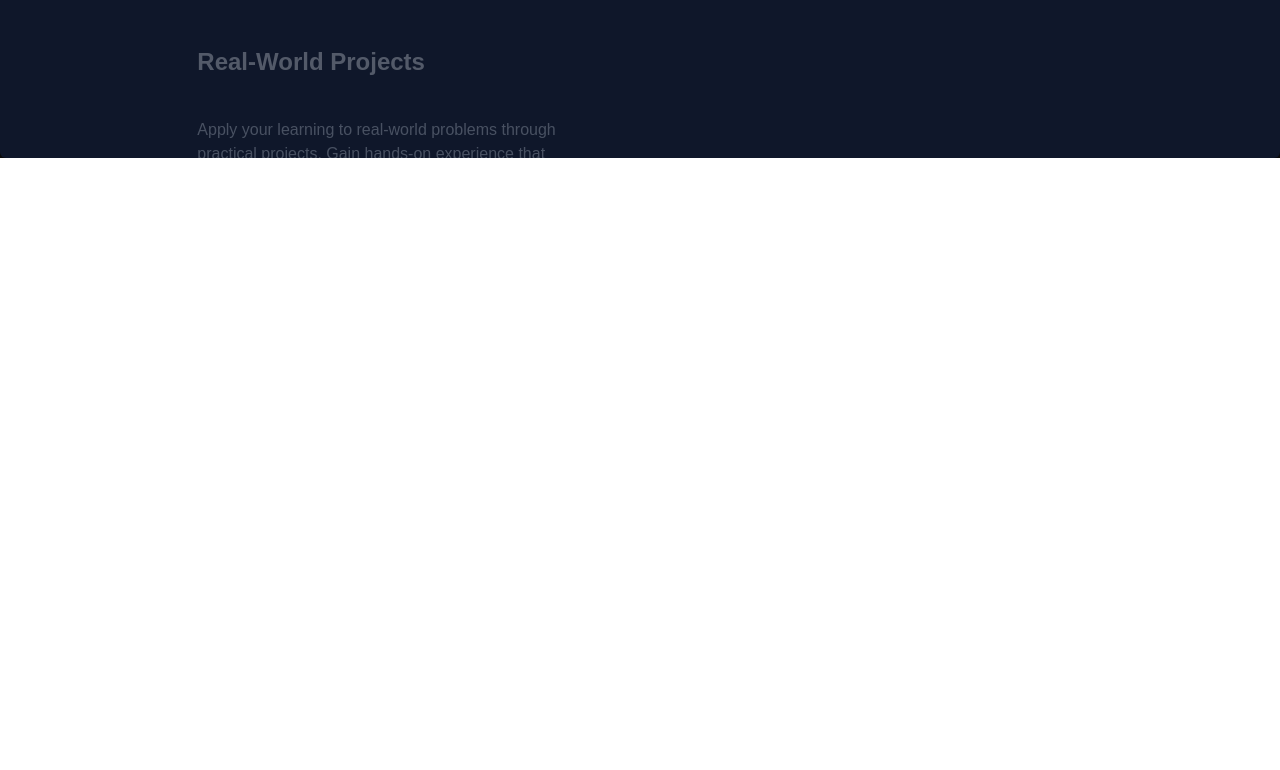
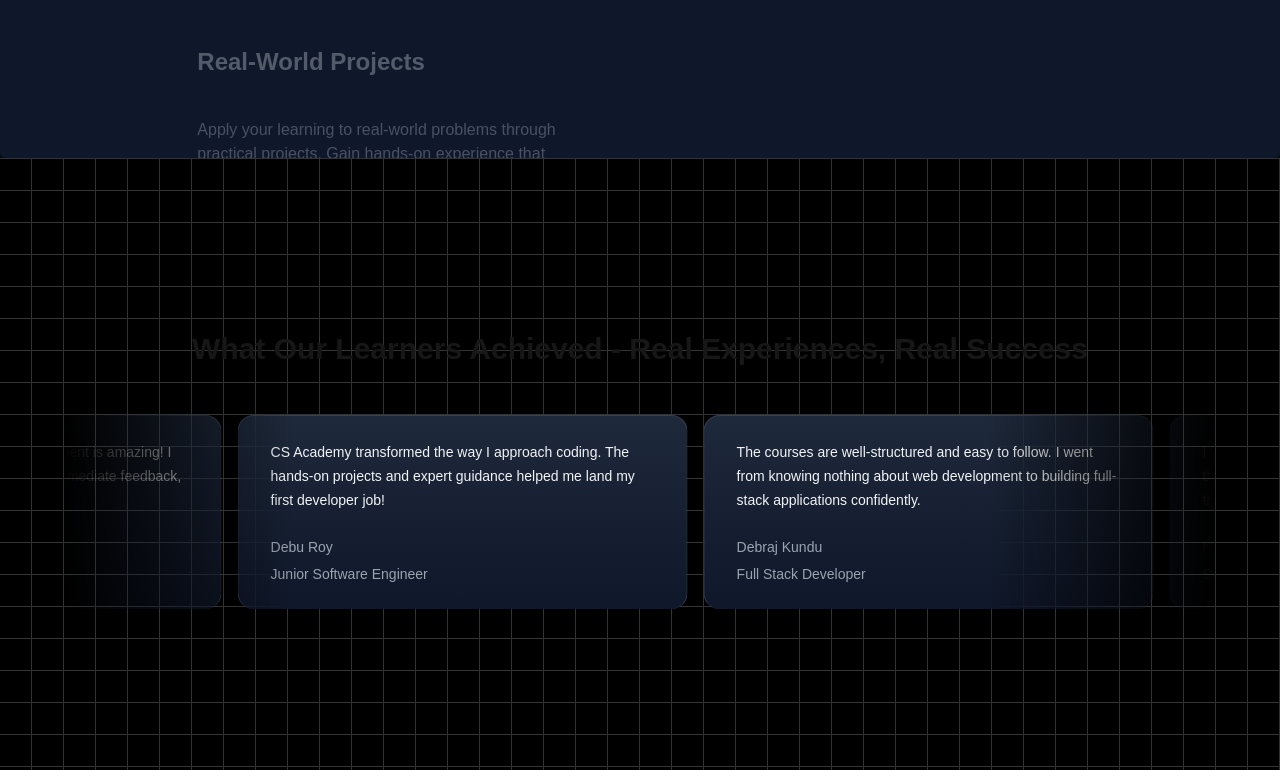
Before and after one commit to Debraj741/CS-Academy, a Next.js app: page / in a window 1280 px wide. Shown: the part 2030-2800 px from the top of the page. Before the commit the page ends 2188 px from the top, so only its background shows below. Built offline with nearby package versions, Linux system fonts and the light colour scheme.

Commit message:
Add Testimonials and background..

```diff
--- a/package.json
+++ b/package.json
@@ -11,6 +11,7 @@
   "dependencies": {
     "clsx": "^2.1.1",
     "framer-motion": "^11.11.9",
+    "mini-svg-data-uri": "^1.4.4",
     "next": "14.2.15",
     "react": "^18",
     "react-dom": "^18",
--- a/src/app/page.tsx
+++ b/src/app/page.tsx
@@ -1,5 +1,6 @@
 import FeaturedCourses from "@/components/FeaturedCourses";
 import HeroSection from "@/components/HeroSection";
+import MovingCards from "@/components/MovingCards";
 import WhyChooseUs from "@/components/WhyChooseUs";
 
 export default function Home() {
@@ -9,6 +10,7 @@
       <HeroSection/>
       <FeaturedCourses/>
       <WhyChooseUs/>
+      <MovingCards/>
     </main>
   );
 }
--- /dev/null
+++ b/src/components/MovingCards.tsx
@@ -0,0 +1,52 @@
+"use client"
+import React from 'react'
+import { InfiniteMovingCards } from "./ui/infinite-moving-cards";
+
+
+const CsAcademyTestimonials = [
+  {
+    "quote": "CS Academy transformed the way I approach coding. The hands-on projects and expert guidance helped me land my first developer job!",
+    "name": "Debu Roy",
+    "title": "Junior Software Engineer"
+  },
+  {
+    "quote": "The courses are well-structured and easy to follow. I went from knowing nothing about web development to building full-stack applications confidently.",
+    "name": "Debraj Kundu",
+    "title": "Full Stack Developer"
+  },
+  {
+    "quote": "I was able to crack tough coding interviews after completing the Advanced DSA course. The explanations were clear and the practice questions were on point.",
+    "name": "Neha Singh",
+    "title": "Software Engineer at TechCorp"
+  },
+  {
+    "quote": "Learning at CS Academy was a game-changer. The real-world projects gave me the experience I needed to transition into a cybersecurity role.",
+    "name": "Megha Singh",
+    "title": "Cybersecurity Analyst"
+  },
+  {
+    "quote": "CS Academy's interactive coding environment is amazing! I could practice coding problems and get immediate feedback, which really helped me improve.",
+    "name": "Sandeep Mehta",
+    "title": "Data Science Enthusiast"
+  }
+]
+
+
+function MovingCards() {
+  return (
+    <div className="h-[40rem] w-full dark:bg-black dark:bg-grid-white/[0.2] relative flex flex-col items-center justify-center overflow-hidden">
+        <h2 className='text-3xl font-bold text-center mb-8 z-10'>What Our Learners Achieved - Real Experiences, Real Success</h2>
+        <div className='flex justify-center items-center w-full overflow-hidden px-4 sm:px-6 lg:px-8'>
+            <div className='w-full max-w-6xl'>
+            <InfiniteMovingCards
+                items={CsAcademyTestimonials}
+                direction="right"
+                speed="slow"
+            />
+            </div>
+        </div>
+    </div>
+  )
+}
+
+export default MovingCards
--- /dev/null
+++ b/src/components/ui/infinite-moving-cards.tsx
@@ -0,0 +1,121 @@
+"use client";
+
+import { cn } from "@/lib/utils";
+import React, { useEffect, useState } from "react";
+
+export const InfiniteMovingCards = ({
+  items,
+  direction = "left",
+  speed = "fast",
+  pauseOnHover = true,
+  className,
+}: {
+  items: {
+    quote: string;
+    name: string;
+    title: string;
+  }[];
+  direction?: "left" | "right";
+  speed?: "fast" | "normal" | "slow";
+  pauseOnHover?: boolean;
+  className?: string;
+}) => {
+  const containerRef = React.useRef<HTMLDivElement>(null);
+  const scrollerRef = React.useRef<HTMLUListElement>(null);
+
+  useEffect(() => {
+    addAnimation();
+  }, []);
+  const [start, setStart] = useState(false);
+  function addAnimation() {
+    if (containerRef.current && scrollerRef.current) {
+      const scrollerContent = Array.from(scrollerRef.current.children);
+
+      scrollerContent.forEach((item) => {
+        const duplicatedItem = item.cloneNode(true);
+        if (scrollerRef.current) {
+          scrollerRef.current.appendChild(duplicatedItem);
+        }
+      });
+
+      getDirection();
+      getSpeed();
+      setStart(true);
+    }
+  }
+  const getDirection = () => {
+    if (containerRef.current) {
+      if (direction === "left") {
+        containerRef.current.style.setProperty(
+          "--animation-direction",
+          "forwards"
+        );
+      } else {
+        containerRef.current.style.setProperty(
+          "--animation-direction",
+          "reverse"
+        );
+      }
+    }
+  };
+  const getSpeed = () => {
+    if (containerRef.current) {
+      if (speed === "fast") {
+        containerRef.current.style.setProperty("--animation-duration", "20s");
+      } else if (speed === "normal") {
+        containerRef.current.style.setProperty("--animation-duration", "40s");
+      } else {
+        containerRef.current.style.setProperty("--animation-duration", "80s");
+      }
+    }
+  };
+  return (
+    <div
+      ref={containerRef}
+      className={cn(
+        "scroller relative z-20  max-w-7xl overflow-hidden  [mask-image:linear-gradient(to_right,transparent,white_20%,white_80%,transparent)]",
+        className
+      )}
+    >
+      <ul
+        ref={scrollerRef}
+        className={cn(
+          " flex min-w-full shrink-0 gap-4 py-4 w-max flex-nowrap",
+          start && "animate-scroll ",
+          pauseOnHover && "hover:[animation-play-state:paused]"
+        )}
+      >
+        {items.map((item, idx) => (
+          <li
+            className="w-[350px] max-w-full relative rounded-2xl border border-b-0 flex-shrink-0 border-slate-700 px-8 py-6 md:w-[450px]"
+            style={{
+              background:
+                "linear-gradient(180deg, var(--slate-800), var(--slate-900)",
+            }}
+            key={item.name}
+          >
+            <blockquote>
+              <div
+                aria-hidden="true"
+                className="user-select-none -z-1 pointer-events-none absolute -left-0.5 -top-0.5 h-[calc(100%_+_4px)] w-[calc(100%_+_4px)]"
+              ></div>
+              <span className=" relative z-20 text-sm leading-[1.6] text-gray-100 font-normal">
+                {item.quote}
+              </span>
+              <div className="relative z-20 mt-6 flex flex-row items-center">
+                <span className="flex flex-col gap-1">
+                  <span className=" text-sm leading-[1.6] text-gray-400 font-normal">
+                    {item.name}
+                  </span>
+                  <span className=" text-sm leading-[1.6] text-gray-400 font-normal">
+                    {item.title}
+                  </span>
+                </span>
+              </div>
+            </blockquote>
+          </li>
+        ))}
+      </ul>
+    </div>
+  );
+};
--- a/tailwind.config.ts
+++ b/tailwind.config.ts
@@ -1,5 +1,6 @@
 import type { Config } from "tailwindcss";
 
+const svgToDataUri = require("mini-svg-data-uri");
 const colors = require("tailwindcss/colors");
 const {
   default: flattenColorPalette,
@@ -17,6 +18,29 @@
   });
 }
 
+function addSvgPatterns({ matchUtilities, theme }: any) {
+  matchUtilities(
+    {
+      'bg-grid': (value: any) => ({
+        backgroundImage: `url("${svgToDataUri(
+          `<svg xmlns="http://www.w3.org/2000/svg" viewBox="0 0 32 32" width="32" height="32" fill="none" stroke="${value}"><path d="M0 .5H31.5V32"/></svg>`
+        )}")`,
+      }),
+      'bg-grid-small': (value: any) => ({
+        backgroundImage: `url("${svgToDataUri(
+          `<svg xmlns="http://www.w3.org/2000/svg" viewBox="0 0 32 32" width="8" height="8" fill="none" stroke="${value}"><path d="M0 .5H31.5V32"/></svg>`
+        )}")`,
+      }),
+      'bg-dot': (value: any) => ({
+        backgroundImage: `url("${svgToDataUri(
+          `<svg xmlns="http://www.w3.org/2000/svg" viewBox="0 0 32 32" width="16" height="16" fill="none"><circle fill="${value}" id="pattern-circle" cx="10" cy="10" r="1.6257413380501518"></circle></svg>`
+        )}")`,
+      }),
+    },
+    { values: flattenColorPalette(theme('backgroundColor')), type: 'color' }
+  );
+}
+
 const config: Config = {
   content: [
     "./src/pages/**/*.{js,ts,jsx,tsx,mdx}",
@@ -28,6 +52,7 @@
     extend: {
       animation: {
         spotlight: "spotlight 2s ease .75s 1 forwards",
+        scroll:"scroll var(--animation-duration, 40s) var(--animation-direction, forwards) linear infinite",
       },
       keyframes: {
         spotlight: {
@@ -40,6 +65,11 @@
             transform: "translate(-50%,-40%) scale(1)",
           },
         },
+        scroll: {
+          to: {
+            transform: "translate(calc(-50% - 0.5rem))",
+          },
+        },
       },
       colors: {
         background: "var(--background)",
@@ -47,6 +77,6 @@
       },
     },
   },
-  plugins: [addVariablesForColors],
+  plugins: [addVariablesForColors, addSvgPatterns],
 };
 export default config;
```
Also changed, not shown: 1 other file (tests, documents, lock files or other folders).
